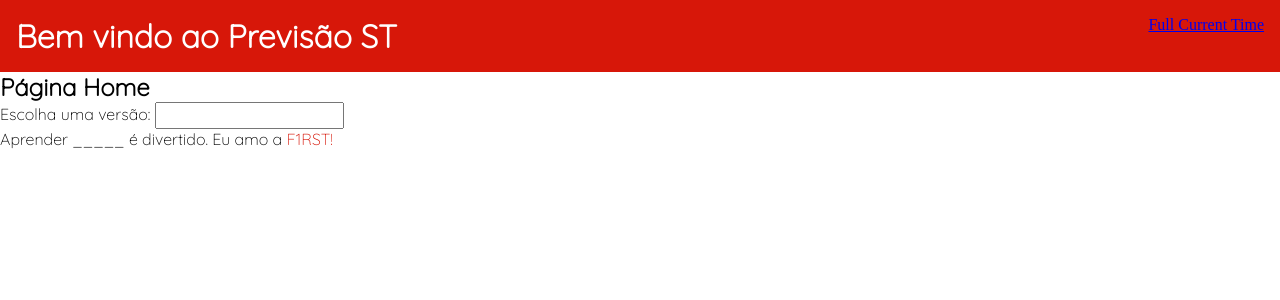
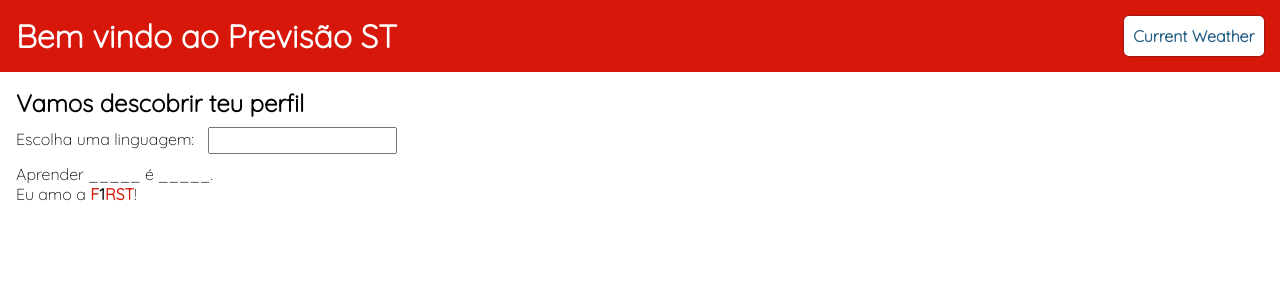
Before and after one commit to adlermo/angular-ivy-sample, an Angular app: page / in a window 1280 px wide. Shown: the top 300 px of the page. Built offline with nearby package versions, Linux system fonts and the light colour scheme.

Commit message:
Meme das linguagens

```diff
--- a/src/app/app.component.css
+++ b/src/app/app.component.css
@@ -9,3 +9,19 @@
 
   justify-content: space-between;
 }
+
+.header > a {
+  font-weight: bold;
+
+  text-decoration: none;
+  color: var(--sapphire);
+  background-color: #fff;
+
+  padding: 0.6em;
+  border-radius: 5px;
+  box-shadow: 0 0 2px var(--dark);
+}
+
+.header > a:hover {
+  box-shadow: 0 0 7px var(--dark);
+}
--- a/src/app/app.component.html
+++ b/src/app/app.component.html
@@ -1,7 +1,7 @@
 <header class="header">
   <h1>Bem vindo ao Previsão ST</h1>
 
-  <a [routerLink]="['current']">Full Current Time</a>
+  <a [routerLink]="['current']">Current Weather</a>
 </header>
 
 <router-outlet></router-outlet>
--- a/src/app/components/home/home.component.css
+++ b/src/app/components/home/home.component.css
@@ -1,7 +1,14 @@
+section {
+  padding: 1em;
+}
+
 input {
   padding: 0.3em;
+
+  margin: 0.7em;
 }
 
 p > span {
   color: var(--rojo);
+  font-weight: 800;
 }
--- a/src/app/components/home/home.component.html
+++ b/src/app/components/home/home.component.html
@@ -1,11 +1,11 @@
 <section>
-  <h2>Página Home</h2>
+  <h2>Vamos descobrir teu perfil</h2>
 
-  <label for="languages">Escolha uma versão: </label>
+  <label for="languages">Escolha uma linguagem: </label>
   <input
     type="text"
     list="languages"
-    [(ngModel)]="language"
+    [(ngModel)]="textInput"
     (change)="chooseLanguage($event)"
   />
 
@@ -16,7 +16,11 @@
   </datalist>
 
   <p>
-    Aprender {{ !language ? '_____' : language }} é divertido. Eu amo a
-    <span>F1RST!</span>
+    Aprender {{ !language ? '_____' : language.name }} é
+    {{ !language ? '_____' : language.quality }}.
+  </p>
+  <p>
+    Eu amo a
+    <span>F</span><strong>1</strong><span>RST</span>!
   </p>
 </section>
--- a/src/app/components/home/home.component.ts
+++ b/src/app/components/home/home.component.ts
@@ -1,4 +1,9 @@
 import { Component } from '@angular/core';
+
+interface Language {
+  quality: string;
+  name: string;
+}
 
 @Component({
   selector: 'app-home',
@@ -6,18 +11,18 @@ import { Component } from '@angular/core';
   styleUrls: ['./home.component.css'],
 })
 export class HomeComponent {
-  public language: string;
+  public textInput: string;
+  public language: Language;
 
-  public languageList = [
-    { id: 1, name: 'JavaScript' },
-    { id: 2, name: 'Java' },
-    { id: 3, name: 'Python' },
-    { id: 4, name: 'R' },
-    { id: 5, name: 'TypeScript' },
-    { id: 5, name: 'Cobol' },
-    { id: 5, name: 'C/C++' },
-    { id: 5, name: 'Matlab' },
-    { id: 5, name: 'Angular' },
+  public languageList: Language[] = [
+    { quality: 'fácil', name: 'JavaScript' },
+    { quality: 'massa', name: 'Java' },
+    { quality: 'moda', name: 'Python' },
+    { quality: 'bom', name: 'Ruby' },
+    { quality: 'old-fashion', name: 'Cobol' },
+    { quality: 'coisa séria', name: 'C/C++' },
+    { quality: 'desafiador', name: 'Matlab' },
+    { quality: 'divertido', name: 'Angular' },
   ];
 
   constructor() {}
@@ -25,6 +30,6 @@ export class HomeComponent {
   public chooseLanguage(e): void {
     let find = this.languageList.find((x) => x?.name === e.target.value);
 
-    this.language = find.name;
+    this.language = find;
   }
 }
--- a/src/styles.css
+++ b/src/styles.css
@@ -20,6 +20,7 @@
 }
 
 label,
+a,
 p,
 h1,
 h2,
```
